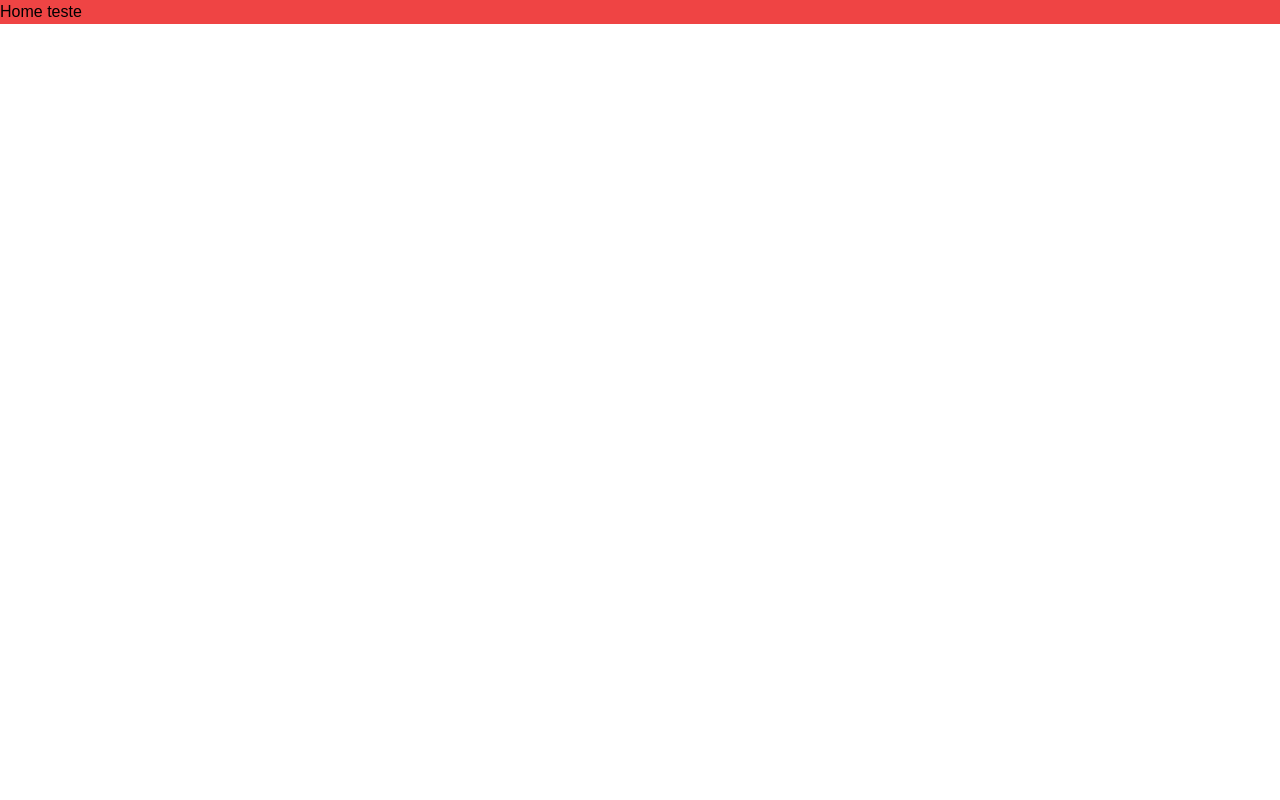
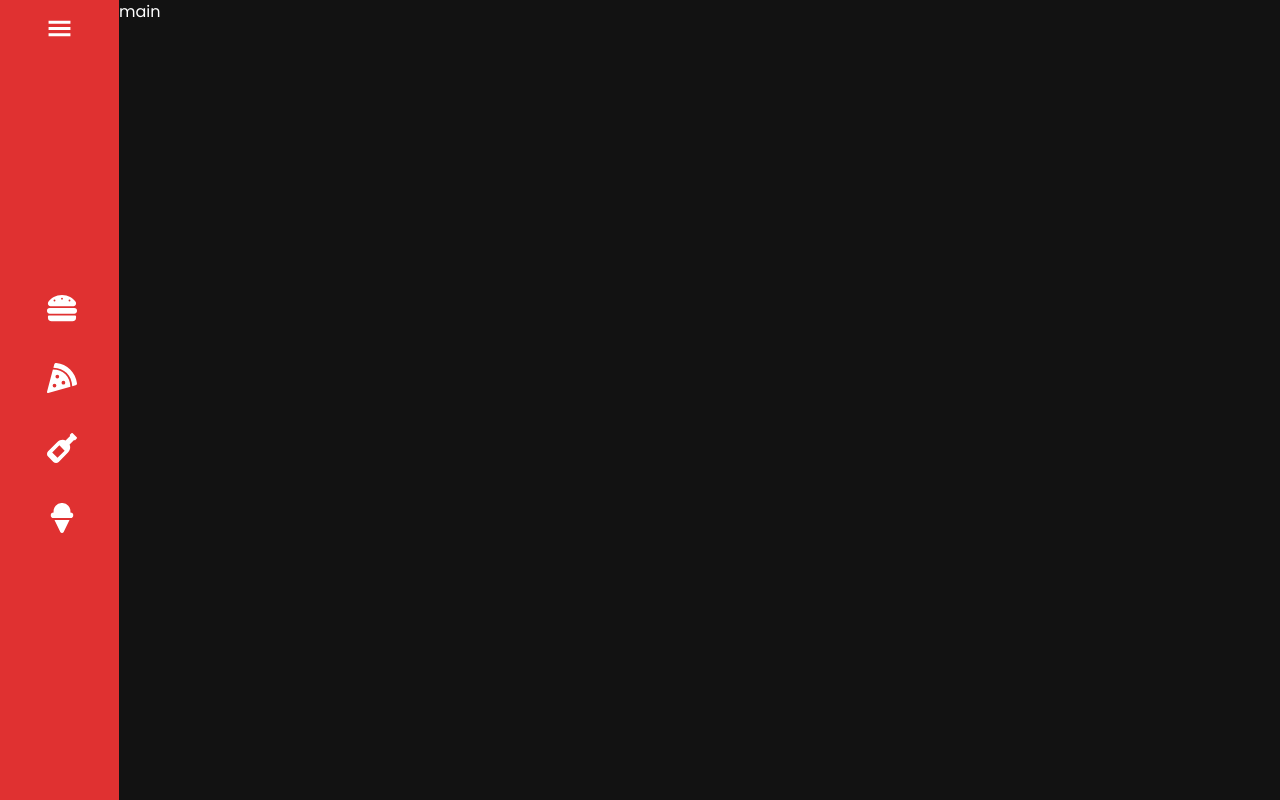
Before and after one commit to yagoramires/food-commerce, a React (Create React App) app: page / in a window 1280 px wide. Built offline with nearby package versions, Linux system fonts and the light colour scheme.

Commit message:
sidebar component done

```diff
--- a/package.json
+++ b/package.json
@@ -3,7 +3,6 @@
   "version": "0.1.0",
   "private": true,
   "dependencies": {
-    "@craco/craco": "^7.0.0",
     "@testing-library/jest-dom": "^5.16.5",
     "@testing-library/react": "^13.4.0",
     "@testing-library/user-event": "^13.5.0",
@@ -11,6 +10,7 @@
     "@types/node": "^16.18.11",
     "@types/react": "^18.0.26",
     "@types/react-dom": "^18.0.0",
+    "@types/react-router-dom": "^5.3.3",
     "axios": "^1.2.2",
     "react": "^18.2.0",
     "react-dom": "^18.2.0",
--- a/public/index.html
+++ b/public/index.html
@@ -1,6 +1,8 @@
 <!DOCTYPE html>
 <html lang="pt-BR">
   <head>
+    <link rel="preconnect" href="https://fonts.googleapis.com" />
+    <link rel="preconnect" href="https://fonts.gstatic.com" crossorigin />
     <meta charset="utf-8" />
     <link rel="icon" href="%PUBLIC_URL%/favicon.ico" />
     <meta name="viewport" content="width=device-width, initial-scale=1" />
@@ -8,6 +10,10 @@
     <meta name="description" content="Web site created using create-react-app" />
     <link rel="apple-touch-icon" href="%PUBLIC_URL%/logo192.png" />
     <link rel="manifest" href="%PUBLIC_URL%/manifest.json" />
+    <link
+      href="https://fonts.googleapis.com/css2?family=Poppins:wght@400;600;700&display=swap"
+      rel="stylesheet"
+    />
     <title>Food Commerce</title>
   </head>
   <body>
--- a/src/App.tsx
+++ b/src/App.tsx
@@ -1,10 +1,12 @@
 import { BrowserRouter } from 'react-router-dom'
 import AppRoutes from './routes'
+import Sidebar from './components/Sidebar'
 
 function App() {
   return (
-    <div className='App'>
+    <div className='flex App'>
       <BrowserRouter>
+        <Sidebar />
         <AppRoutes />
       </BrowserRouter>
     </div>
--- /dev/null
+++ b/src/components/Sidebar.tsx
@@ -0,0 +1,63 @@
+import { useState } from 'react'
+import { GiHamburgerMenu } from 'react-icons/gi'
+import { CgClose } from 'react-icons/cg'
+import { FaHamburger, FaPizzaSlice, FaWineBottle, FaIceCream } from 'react-icons/fa'
+import { NavLink } from 'react-router-dom'
+
+const Sidebar = () => {
+  const [menuOpen, setMenuOpen] = useState(false)
+
+  return (
+    <aside
+      className={`flex flex-col items-center justify-between p-4 text-white bg-red transition-all duration-250 sm:fixed sm:left-0 sm:right-0 sm:bottom-0 sm:z-[999] sm:w-full sm:flex-row ${
+        menuOpen ? 'w-[16rem]' : 'w-[8rem] '
+      }`}
+    >
+      <button type='button' className='sm:hidden' onClick={() => setMenuOpen(!menuOpen)}>
+        {menuOpen ? <CgClose size={25} /> : <GiHamburgerMenu size={25} />}
+      </button>
+      <nav className='h-full sm:w-full'>
+        <ul className='flex flex-col justify-center h-full gap-10 sm:flex-row sm:gap-6'>
+          <li>
+            <NavLink
+              to='/burgers'
+              className='flex items-center gap-4 px-4 transition-all duration-200 border-l-4 sm:border-none hover:border-l-yellow border-l-red hover:text-yellow'
+            >
+              <FaHamburger size={30} />
+              {menuOpen && <span>Hambúrgueres</span>}
+            </NavLink>
+          </li>
+          <li>
+            <NavLink
+              to='/pizzas'
+              className='flex items-center gap-4 px-4 transition-all duration-200 border-l-4 sm:border-none hover:border-l-yellow border-l-red hover:text-yellow'
+            >
+              <FaPizzaSlice size={30} />
+              {menuOpen && <span>Pizzas</span>}
+            </NavLink>
+          </li>
+          <li>
+            <NavLink
+              to='/drinks'
+              className='flex items-center gap-4 px-4 transition-all duration-200 border-l-4 sm:border-none hover:border-l-yellow border-l-red hover:text-yellow'
+            >
+              <FaWineBottle size={30} />
+              {menuOpen && <span>Bebidas</span>}
+            </NavLink>
+          </li>
+          <li>
+            <NavLink
+              to='/ice-creams'
+              className='flex items-center gap-4 px-4 transition-all duration-200 border-l-4 sm:border-none hover:border-l-yellow border-l-red hover:text-yellow'
+            >
+              <FaIceCream size={30} />
+              {menuOpen && <span>Sorvetes</span>}
+            </NavLink>
+          </li>
+        </ul>
+      </nav>
+    </aside>
+  )
+}
+
+export default Sidebar
--- a/src/index.css
+++ b/src/index.css
@@ -10,3 +10,14 @@
   -webkit-font-smoothing: antialiased;
   -moz-osx-font-smoothing: grayscale;
 }
+
+.active {
+  border-left: 4px solid #FCC419;
+  color: #FCC419;
+}
+
+@media (max-width: 639px) {
+  .active {
+    border: none;
+  }
+}
--- a/src/pages/Home.tsx
+++ b/src/pages/Home.tsx
@@ -1,7 +1,11 @@
 import React from 'react'
 
 const Home = () => {
-  return <div className='bg-red-500'>Home teste</div>
+  return (
+    <div className='flex w-full h-[100vh] bg-black100'>
+      <h1 className='text-white'>main</h1>
+    </div>
+  )
 }
 
 export default Home
--- a/src/routes.tsx
+++ b/src/routes.tsx
@@ -5,6 +5,10 @@ const AppRoutes = () => {
   return (
     <Routes>
       <Route path='/' element={<Home />} />
+      <Route path='/burgers' element={<Home />} />
+      <Route path='/pizzas' element={<Home />} />
+      <Route path='/drinks' element={<Home />} />
+      <Route path='/ice-creams' element={<Home />} />
     </Routes>
   )
 }
--- a/tailwind.config.js
+++ b/tailwind.config.js
@@ -3,6 +3,32 @@ module.exports = {
   content: ['./src/**/*.{js,jsx,ts,tsx}'],
   theme: {
     extend: {},
+    screens: {
+      '2xl': { max: '1535px' },
+      // => @media (max-width: 1535px) { ... }
+
+      xl: { max: '1279px' },
+      // => @media (max-width: 1279px) { ... }
+
+      lg: { max: '1023px' },
+      // => @media (max-width: 1023px) { ... }
+
+      md: { max: '767px' },
+      // => @media (max-width: 767px) { ... }
+
+      sm: { max: '639px' },
+      // => @media (max-width: 639px) { ... }
+    },
+    colors: {
+      white: '#ffffff',
+      gray200: '#f1f1f1',
+      gray700: '#eeeeee',
+      black: '#000000',
+      black100: '#121212',
+      black200: '#070707',
+      red: '#E03131',
+      yellow: '#FCC419',
+    },
   },
   plugins: [],
 }
```
Also changed, not shown: 1 other file (tests, documents, lock files or other folders).
